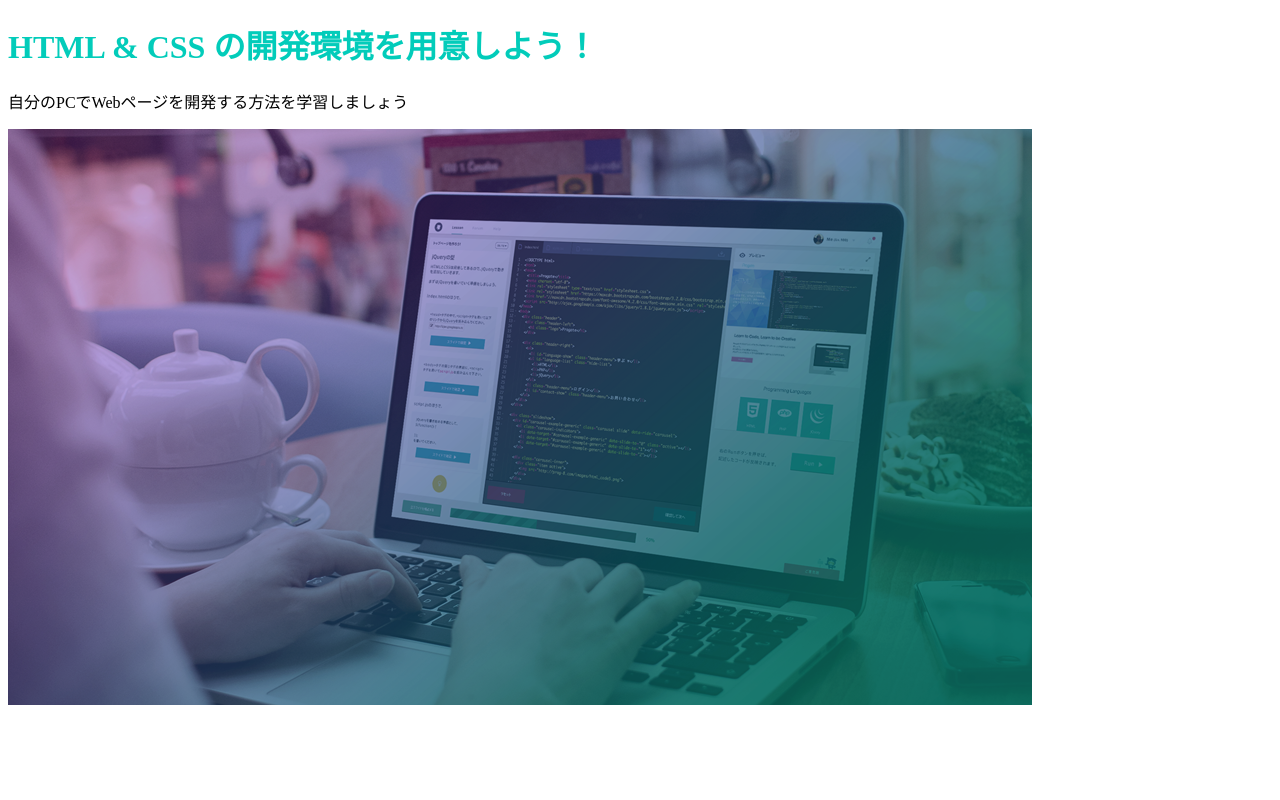
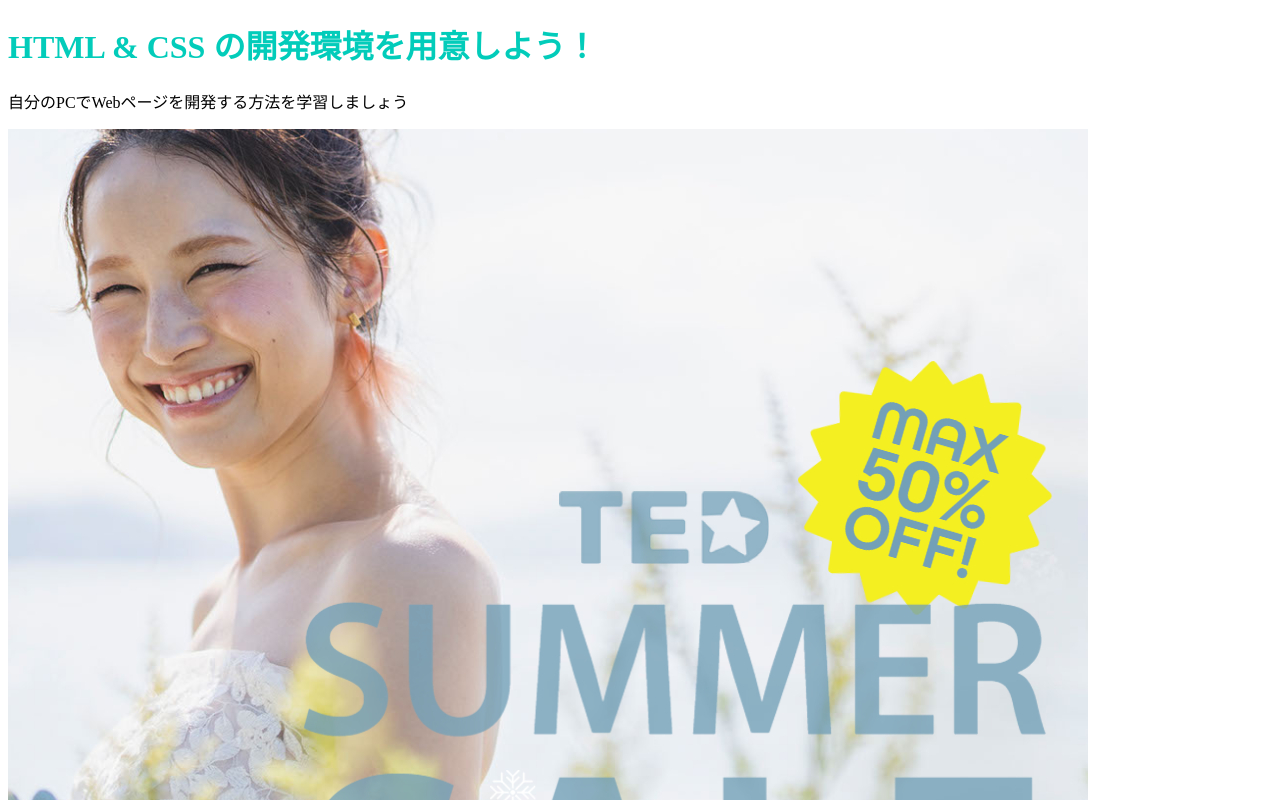
Before and after one commit to nobinobby/github.io, a plain HTML site: page index.html in a window 1280 px wide. Shown: the top 800 px of the page. Drawn offline with Linux system fonts and the light colour scheme.

Commit message:
Update index.html

```diff
--- a/index.html
+++ b/index.html
@@ -8,6 +8,6 @@
   <body>
     <h1 class="title">HTML & CSS の開発環境を用意しよう！</h1>
     <p>自分のPCでWebページを開発する方法を学習しましょう</p>
-    <img src="top.png"
+    <img src="https://github.com/nobinobby/github.io/blob/main/tedsummersale_sample.jpg">
   </body>
 </html>
```
